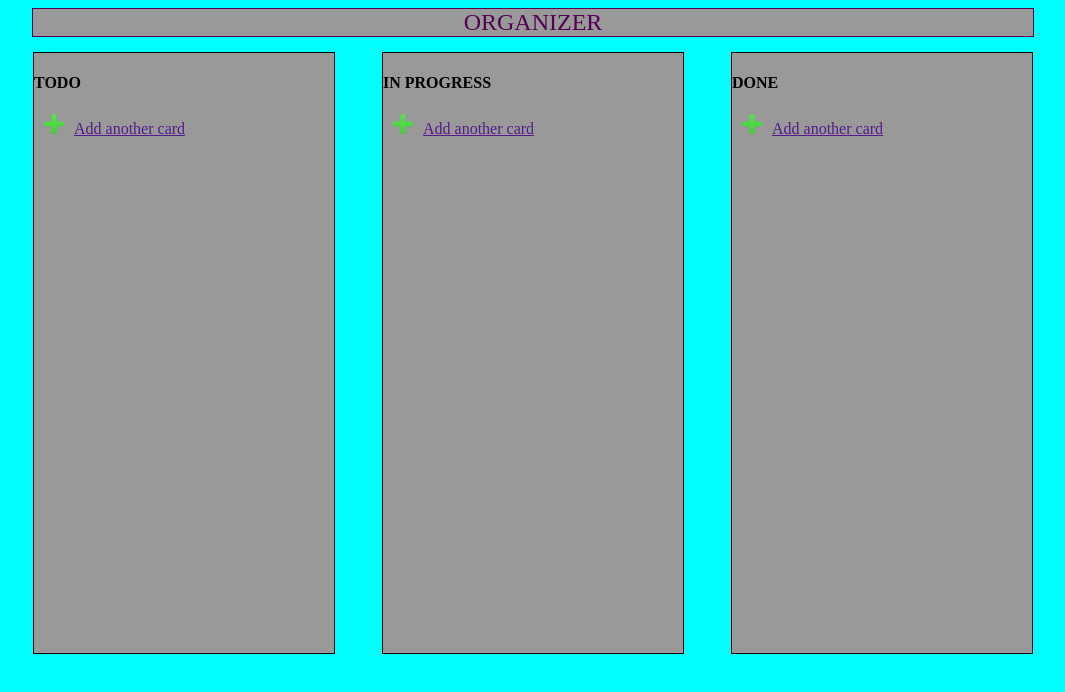
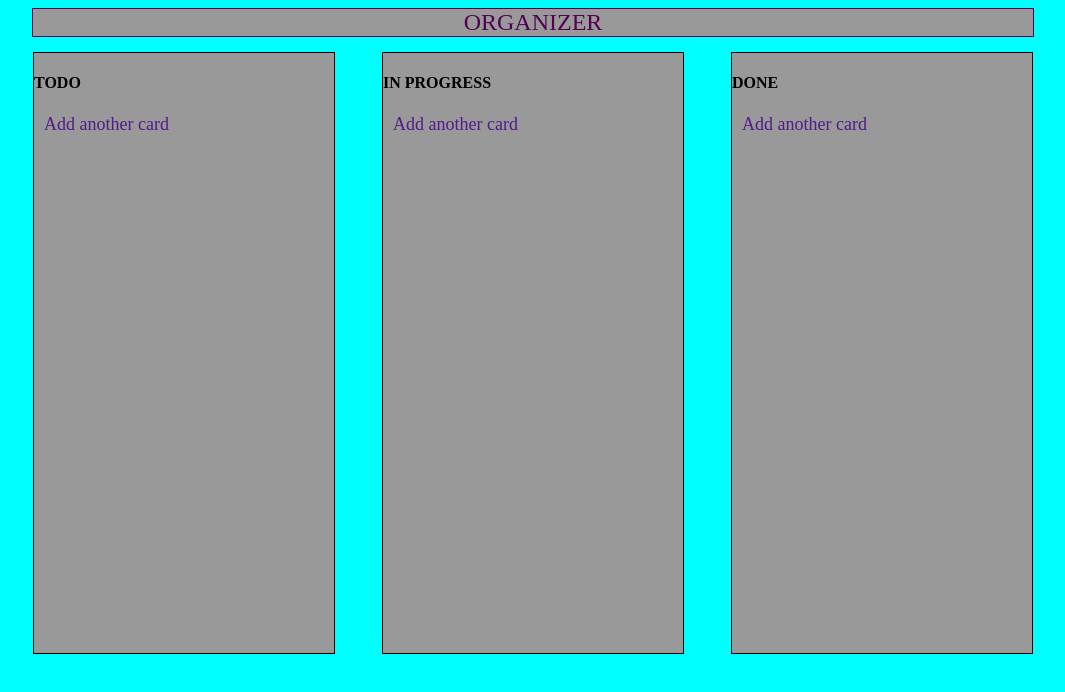
Before and after one commit to Tatiana0325/ahj-dnd-todo, a website built with webpack: page src/index.html in a window 1280 px wide. Shown: the whole page, without its empty margins (107-1172 px from the left). Built offline with nearby package versions, Linux system fonts and the light colour scheme.

Commit message:
Third Commit

```diff
--- a/src/css/style.css
+++ b/src/css/style.css
@@ -48,8 +48,9 @@ body {
   height: 20px;
 }
 
-.plus-card {
-  margin-right: 10px;
+.add-card-title {
+  text-decoration: none;
+  font-size: 18px;
 }
 
 .add-card-form {
--- a/src/js/Controller.js
+++ b/src/js/Controller.js
@@ -60,7 +60,7 @@ export default class Controller {
         <div><h4>TODO</h4></div>
         ${this.getCont(todo).outerHTML}
         <div class="adding-card">
-          <a href="" onclick="return false" class="add-card-title"><img src="./img/plus.png" alt="Adding" class="plus-card" />Add another card</a>
+          <a href="" onclick="return false" class="add-card-title">Add another card</a>
         </div>
       </div>
 
@@ -68,7 +68,7 @@ export default class Controller {
         <div><h4>IN PROGRESS</h4></div>
         ${this.getCont(progress).outerHTML}
         <div class="adding-card">
-          <a href="" onclick="return false" class="add-card-title"><img src="./img/plus.png" alt="Adding" class="plus-card" />Add another card</a>
+          <a href="" onclick="return false" class="add-card-title">Add another card</a>
         </div>
       </div>
 
@@ -76,7 +76,7 @@ export default class Controller {
         <div><h4>DONE</h4></div>
         ${this.getCont(done).outerHTML}
         <div class="adding-card">
-          <a href="" onclick="return false" class="add-card-title"><img src="./img/plus.png" alt="Adding" class="plus-card" />Add another card</a>
+          <a href="" onclick="return false" class="add-card-title">Add another card</a>
         </div>
       </div>
     `;
@@ -200,7 +200,6 @@ export default class Controller {
 
   addListenerAdd() {
     this.container.addEventListener("click", (event) => {
-      //this.getMark(todo, progress, done);
       const { target } = event;
       target.innerHTML = `
           <div class=add-card-form>
--- a/src/js/Model.js
+++ b/src/js/Model.js
@@ -55,7 +55,7 @@ export default class Model {
         (item) => item.id === lastCard.id && item.title === lastCard.title
       );
       let inD = this.done.indexOf(card);
-      this.done.splice(inD, 0, [newCard]);
+      this.done.splice(inD, 0, newCard);
     }
   }
 
```
